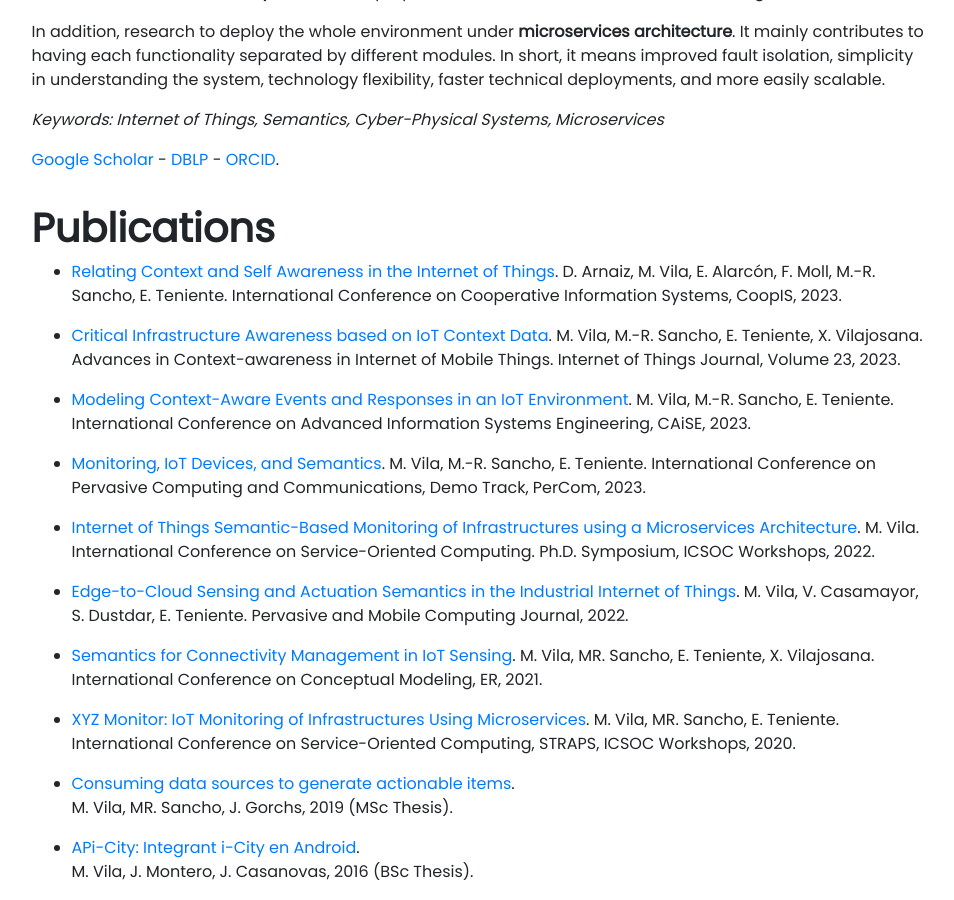
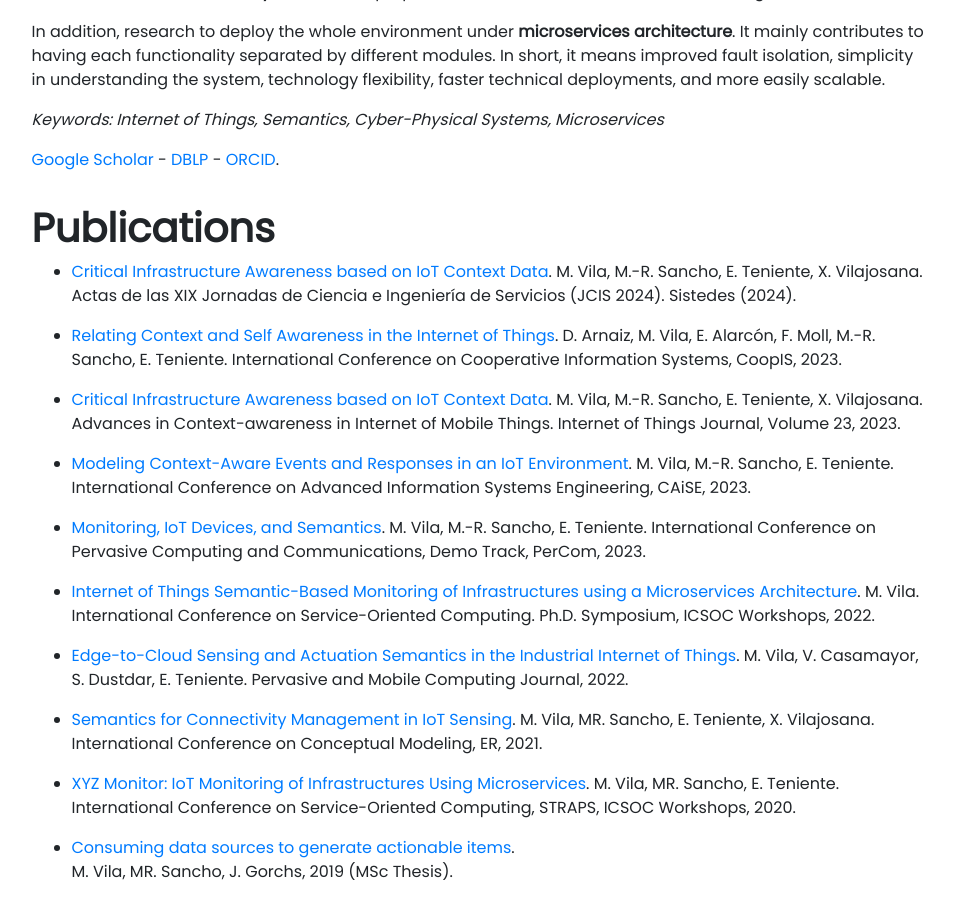
Before and after one commit to LaQuay/marcvila.me, a Jekyll site: the page built from pages/research.md, in a window 1280 px wide and 900 px high, scrolled down 477 px. Shown: the whole window, without its empty margins (161-1115 px from the left). Built offline with Jekyll 4.4.1, drawn with Linux system fonts in a browser that asks for light colours; nearby versions of some CDN libraries.

Commit message:
update research

```diff
--- a/pages/research.md
+++ b/pages/research.md
@@ -33,6 +33,8 @@ technical deployments, and more easily scalable.
 
 # **Publications**
 
+- [Critical Infrastructure Awareness based on IoT Context Data](https://hdl.handle.net/11705/JCIS/2024/1). M. Vila, M.-R. Sancho, E. Teniente, X. Vilajosana. Actas de las XIX Jornadas de Ciencia e Ingeniería de Servicios (JCIS 2024). Sistedes (2024).
+
 - [Relating Context and Self Awareness in the Internet of Things](https://doi.org/10.1007/978-3-031-46846-9_21). D. Arnaiz, M. Vila, E. Alarcón, F. Moll, M.-R. Sancho, E. Teniente. International Conference on Cooperative Information Systems, CoopIS, 2023.
 
 - [Critical Infrastructure Awareness based on IoT Context Data](https://doi.org/10.1016/j.iot.2023.100855). M. Vila, M.-R. Sancho, E. Teniente, X. Vilajosana. Advances in
```
